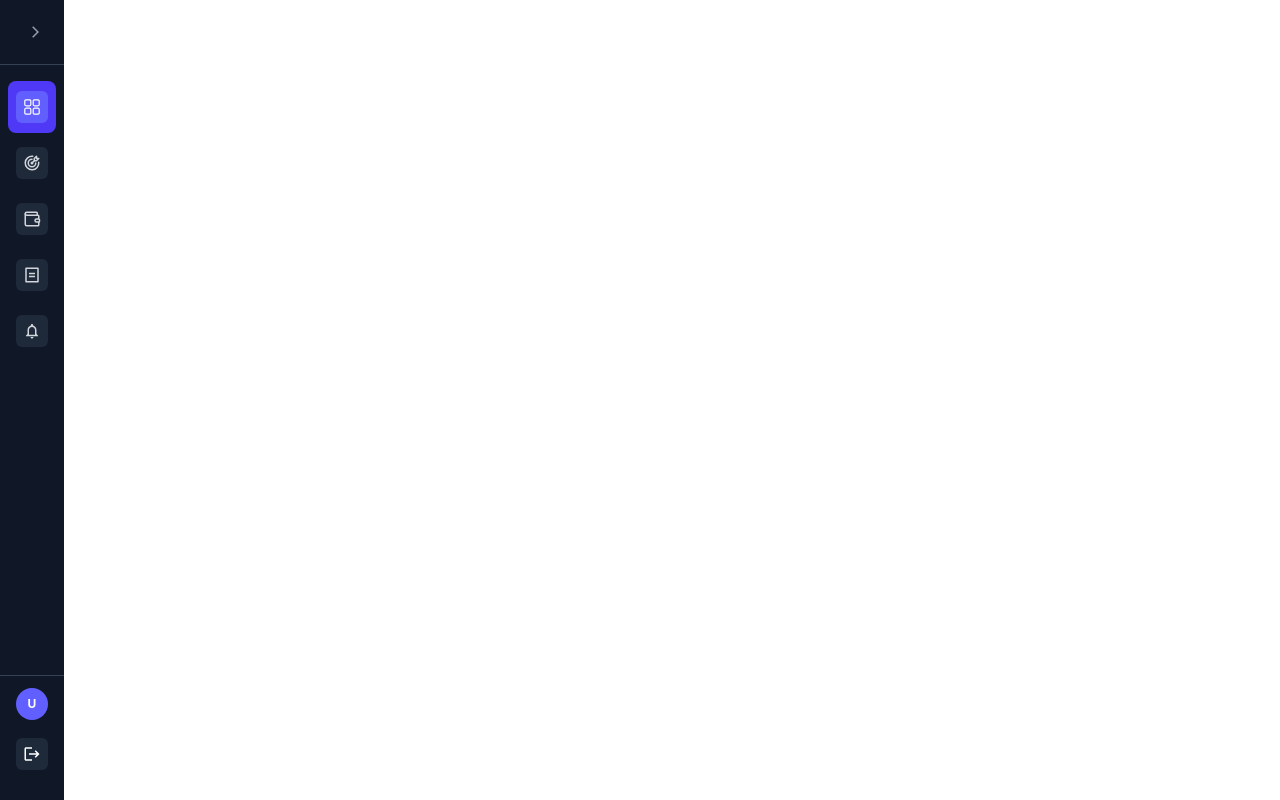
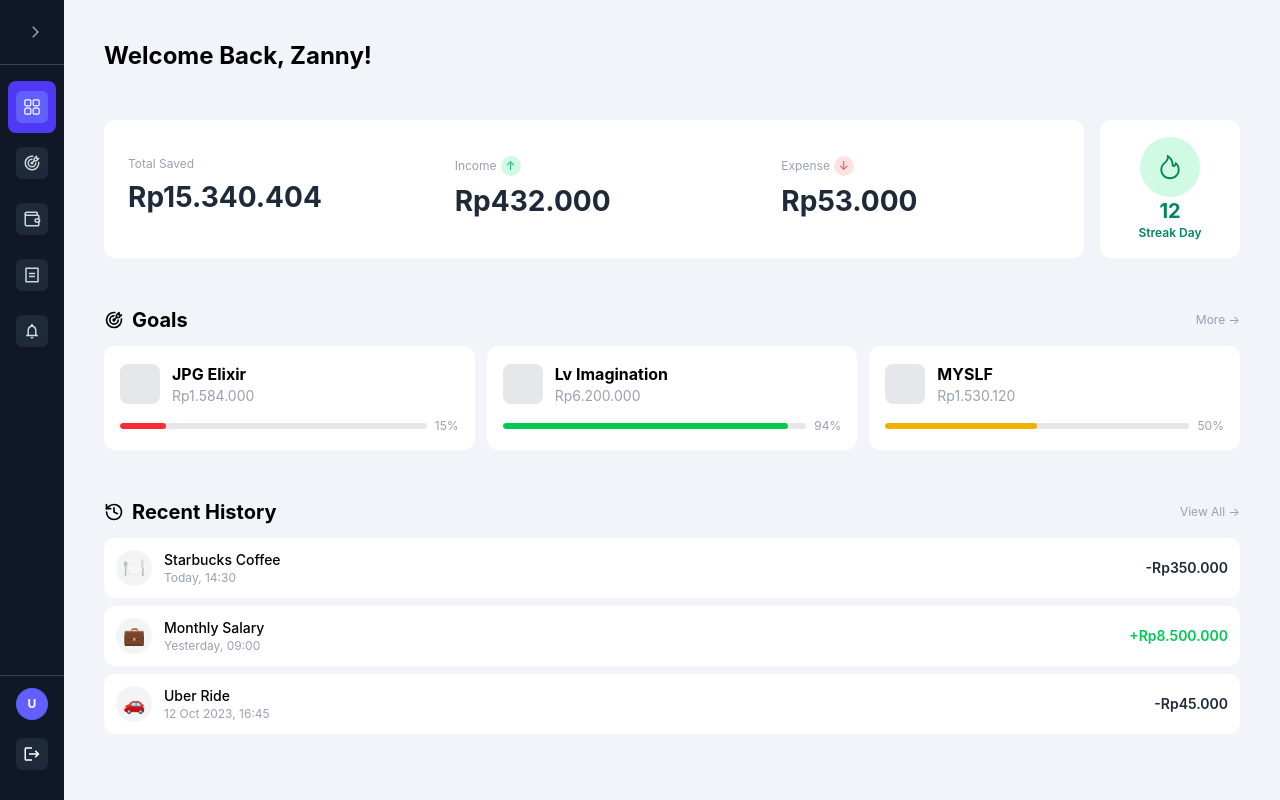
Before and after one commit to MuhammadRazzanFirdaus/PS003-CapstoneProject, a React (Vite) app in the folder frontend/: page / in a window 1280 px wide. Built offline with nearby package versions, Linux system fonts and the light colour scheme.

Commit message:
Create a dashboard page display

```diff
--- a/frontend/src/App.jsx
+++ b/frontend/src/App.jsx
@@ -1,7 +1,57 @@
+import { motion } from "framer-motion";
+import StreakCard from "./components/card/StreakCard";
+import SummaryCard from "./components/card/SummaryCard";
+import GoalPreview from "./components/section/GoalPreview";
+import TransactionPreview from "./components/section/TransactionPreview";
+import WelcomeBanner from "./components/section/WelcomeBanner";
+
+const fadeUp = {
+  hidden: { opacity: 0, y: 16 },
+  show: (i) => ({
+    opacity: 1,
+    y: 0,
+    transition: { duration: 0.4, delay: i * 0.08, ease: "easeOut" },
+  }),
+};
+
 export default function App() {
   return (
-    <div>
-      {/* soon isi dari dashboard */}
+    <div className="flex flex-col gap-4 p-6">
+      <motion.div
+        custom={0}
+        variants={fadeUp}
+        initial="hidden"
+        animate="show"
+        className="p-4"
+      >
+        <WelcomeBanner name="Zanny"/>
+      </motion.div>
+
+      <motion.div
+        custom={1}
+        variants={fadeUp}
+        initial="hidden"
+        animate="show"
+        className="p-4 flex justify-between gap-4"
+      >
+        <div className="flex max-w-408 w-full gap-4 border-[#E5E7EB] rounded-xl px-2 py-5 bg-white">
+          <SummaryCard label="Total Saved" value="Rp15.340.404" />
+          <SummaryCard label="Income" value="Rp432.000" badge="↑" badgeColor="green" />
+          <SummaryCard label="Expense" value="Rp53.000" badge="↓" badgeColor="red" />
+        </div>
+
+        <div className="px-2 border-[#E5E7EB] rounded-xl flex items-center justify-center w-full max-w-35 bg-white">
+          <StreakCard streak={12} />
+        </div>
+      </motion.div>
+
+      <motion.div custom={2} variants={fadeUp} initial="hidden" animate="show">
+        <GoalPreview />
+      </motion.div>
+
+      <motion.div custom={3} variants={fadeUp} initial="hidden" animate="show">
+        <TransactionPreview />
+      </motion.div>
     </div>
-  )
+  );
 }
--- /dev/null
+++ b/frontend/src/components/card/GoalCard.jsx
@@ -0,0 +1,28 @@
+const colorMap = {
+  red: "bg-red-500",
+  green: "bg-green-500",
+  yellow: "bg-yellow-500",
+};
+
+export default function GoalCard({ name, amount, progress, color }) {
+  return (
+    <div className="border-[#E5E7EB] rounded-xl p-4 bg-white flex flex-col gap-3">
+      <div className="flex items-center gap-3">
+        <div className="w-10 h-10 rounded-lg bg-gray-200 shrink-0" />
+        <div>
+          <p className="text-[16px] font-bold">{name}</p>
+          <p className="text-sm text-gray-400">{amount}</p>
+        </div>
+      </div>
+      <div className="flex items-center gap-2">
+        <div className="flex-1 h-1.5 bg-gray-200 rounded-full overflow-hidden">
+          <div
+            className={`h-full rounded-full ${colorMap[color] ?? "bg-blue-500"}`}
+            style={{ width: `${progress}%` }}
+          />
+        </div>
+        <span className="text-xs text-gray-400">{progress}%</span>
+      </div>
+    </div>
+  );
+}
--- /dev/null
+++ b/frontend/src/components/card/StreakCard.jsx
@@ -0,0 +1,16 @@
+import { AiOutlineFire } from "react-icons/ai";
+
+export default function StreakCard({streak}) {
+  return (
+    <div className="flex flex-col items-center p-4 text-[#01865A]">
+      <div className="bg-[#D1FAE5] p-4 rounded-full">
+        <AiOutlineFire className="" size={28} />
+      </div>
+
+      <div className="flex flex-col items-center">
+        <p className="font-bold text-xl">{streak}</p>
+        <p className="text-xs font-semibold">Streak Day</p>
+      </div>
+    </div>
+  );
+}
--- /dev/null
+++ b/frontend/src/components/card/SummaryCard.jsx
@@ -0,0 +1,22 @@
+export default function SummaryCard({ label, value, badge, badgeColor, highlight }) {
+  const badgeColorMap = {
+    green: "text-[#10B981] bg-[#D1FAE5] rounded-full w-5 h-5 flex items-center justify-center",
+    red: "text-[#EF4444] bg-[#FEE2E2] rounded-full w-5 h-5 flex items-center justify-center",
+  };
+
+  return (
+    <div className="flex-1 p-4">
+      <p className="text-xs text-gray-400 flex items-center gap-1">
+        {label}
+        {badge && (
+          <span className={badgeColorMap[badgeColor] ?? "text-gray-400"}>
+            {badge}
+          </span>
+        )}
+      </p>
+      <p className={`text-[28px] font-bold mt-1 ${highlight ?? "text-gray-800"}`}>
+        {value}
+      </p>
+    </div>
+  );
+}
--- /dev/null
+++ b/frontend/src/components/card/TransactionItem.jsx
@@ -0,0 +1,20 @@
+export default function TransactionItem({ icon, name, date, amount }) {
+  const isIncome = amount > 0;
+
+  return (
+    <div className="flex items-center justify-between p-3 border-[#E5E7EB] rounded-xl bg-white">
+      <div className="flex items-center gap-3">
+        <div className="w-9 h-9 rounded-full bg-gray-100 flex items-center justify-center text-lg shrink-0">
+          {icon}
+        </div>
+        <div>
+          <p className="text-sm font-medium">{name}</p>
+          <p className="text-xs text-gray-400">{date}</p>
+        </div>
+      </div>
+      <p className={`text-sm font-semibold ${isIncome ? "text-green-500" : "text-gray-800"}`}>
+        {isIncome ? "+" : "-"}Rp{Math.abs(amount).toLocaleString("id-ID")}
+      </p>
+    </div>
+  );
+}
--- /dev/null
+++ b/frontend/src/components/section/GoalPreview.jsx
@@ -0,0 +1,29 @@
+import { Link } from "react-router-dom";
+import GoalCard from "../card/GoalCard";
+import { TbTargetArrow } from "react-icons/tb";
+
+const goals = [
+  { name: "JPG Elixir", amount: "Rp1.584.000", progress: 15, color: "red" },
+  { name: "Lv Imagination", amount: "Rp6.200.000", progress: 94, color: "green" },
+  { name: "MYSLF", amount: "Rp1.530.120", progress: 50, color: "yellow" },
+];
+
+export default function GoalPreview() {
+  return (
+    <div className="p-4">
+      <div className="flex items-center justify-between mb-3">
+        <h2 className="text-xl font-bold flex items-center gap-2">
+          <TbTargetArrow /> Goals
+        </h2>
+        <Link to="/goals" className="text-xs text-gray-400 hover:text-gray-600">
+          More →
+        </Link>
+      </div>
+      <div className="grid grid-cols-3 gap-3">
+        {goals.map((goal) => (
+          <GoalCard key={goal.name} {...goal} />
+        ))}
+      </div>
+    </div>
+  );
+}
--- /dev/null
+++ b/frontend/src/components/section/TransactionPreview.jsx
@@ -0,0 +1,29 @@
+import { Link } from "react-router-dom";
+import TransactionItem from "../card/TransactionItem";
+import { LuHistory } from "react-icons/lu";
+
+const transactions = [
+  { icon: "🍽️", name: "Starbucks Coffee", date: "Today, 14:30", amount: -350000 },
+  { icon: "💼", name: "Monthly Salary", date: "Yesterday, 09:00", amount: 8500000 },
+  { icon: "🚗", name: "Uber Ride", date: "12 Oct 2023, 16:45", amount: -45000 },
+];
+
+export default function TransactionPreview() {
+  return (
+    <div className="p-4">
+      <div className="flex items-center justify-between mb-3">
+        <h2 className="text-xl font-bold flex items-center gap-2">
+          <LuHistory /> Recent History
+        </h2>
+        <Link to="/transactions" className="text-xs text-gray-400 hover:text-gray-600">
+          View All →
+        </Link>
+      </div>
+      <div className="flex flex-col gap-2">
+        {transactions.map((tx) => (
+          <TransactionItem key={tx.name} {...tx} />
+        ))}
+      </div>
+    </div>
+  );
+}
--- /dev/null
+++ b/frontend/src/components/section/WelcomeBanner.jsx
@@ -0,0 +1,7 @@
+export default function WelcomeBanner({name}) {
+  return (
+    <>
+      <h1 className="text-2xl font-bold">Welcome Back, {name}!</h1>
+    </>
+  );
+}
--- a/frontend/src/components/sidebar/SideBar.jsx
+++ b/frontend/src/components/sidebar/SideBar.jsx
@@ -97,7 +97,7 @@ export default function SideBar() {
                   animate={{ opacity: 1, x: 0 }}
                   exit={{ opacity: 0, x: -6 }}
                   transition={{ duration: 0.2 }}
-                  className="text-sm text-gray-200 whitespace-nowrap"
+                  className="text-sm text-gray-200 whitespace-nowrap font-medium"
                 >
                   Logout
                 </motion.span>
--- a/frontend/src/index.css
+++ b/frontend/src/index.css
@@ -1 +1,5 @@
 @import "tailwindcss";
+
+html {
+    background-color: #F1F5F9;
+}
```
